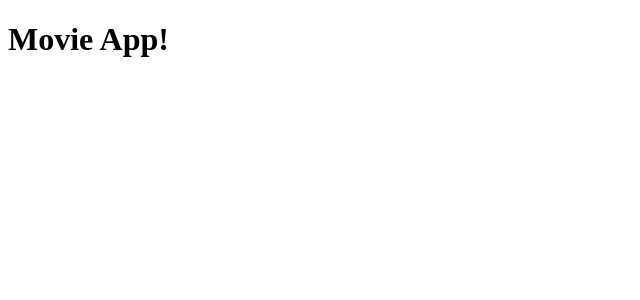
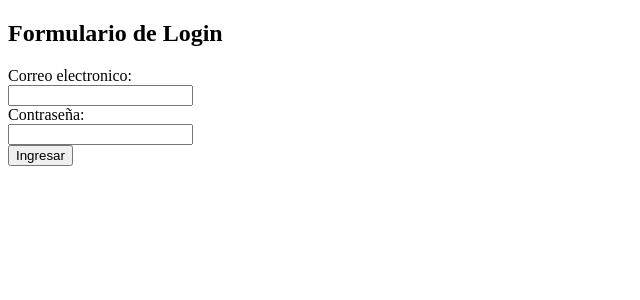
Before and after one commit to fransiri7/Movie-App, a React (Create React App) app: page / in a window 1280 px wide. Shown: the top 300 px of the page, without its empty margins (0-640 px from the left). Built offline with nearby package versions, Linux system fonts and the light colour scheme.

Commit message:
Creacion del componente Login

```diff
--- a/src/App.js
+++ b/src/App.js
@@ -1,6 +1,8 @@
+import Login from "./components/Login";
+
 function App() {
   return (
-  <h1>Movie App!</h1>
+  <Login/>
   );
 }
 
--- /dev/null
+++ b/src/components/Login.jsx
@@ -0,0 +1,20 @@
+function Login() {
+    return (
+        <div>
+            <h2>Formulario de Login</h2>
+            <form>
+                <label>
+                    <span>Correo electronico:</span><br/>
+                    <input type="email" name="email" />
+                </label>
+                <label><br/>
+                    <span>Contraseña:</span><br/>
+                    <input type="password" name="password" />
+                </label><br/>
+                <button type="submit">Ingresar</button>
+            </form>
+        </div>
+    );
+}
+
+export default Login;
```
